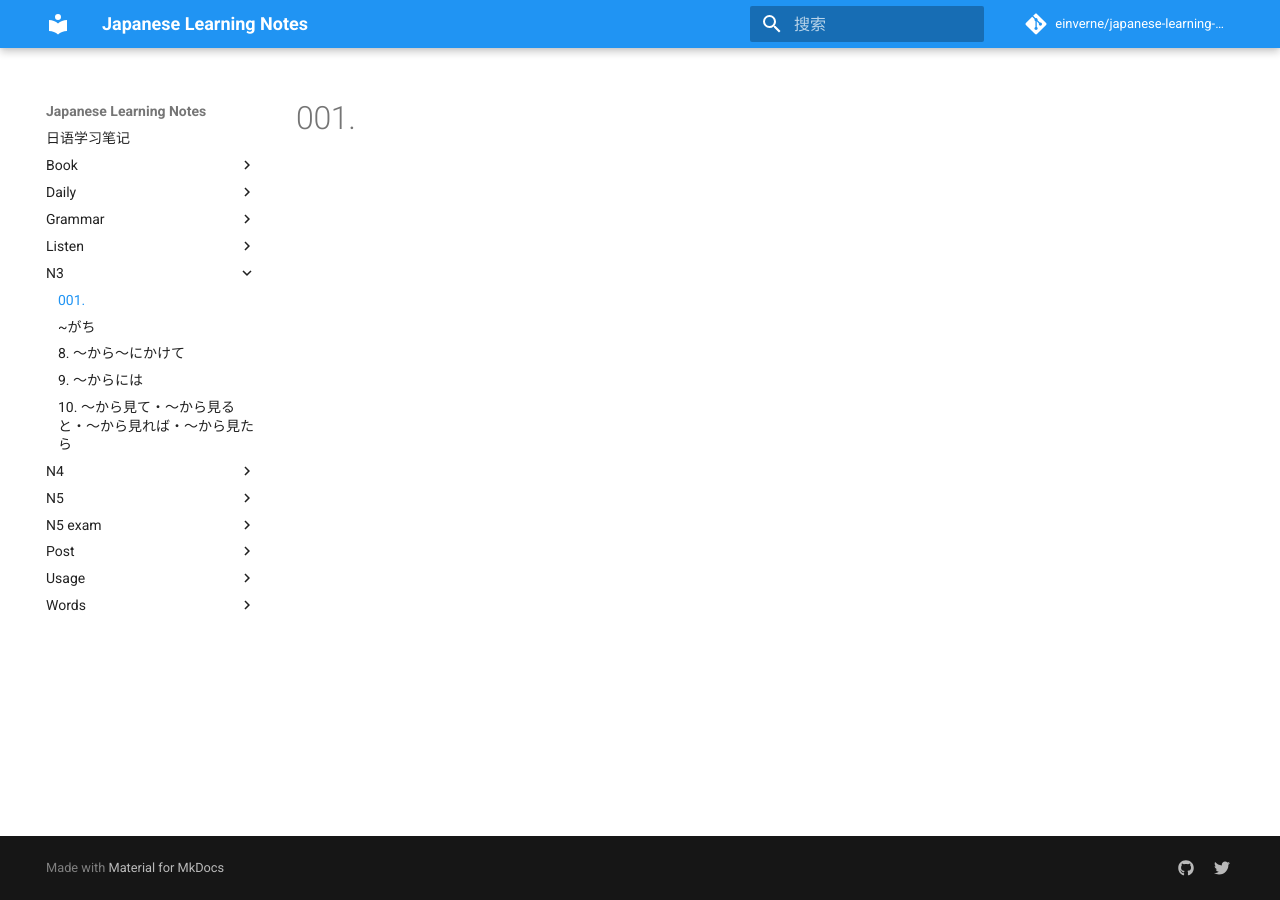
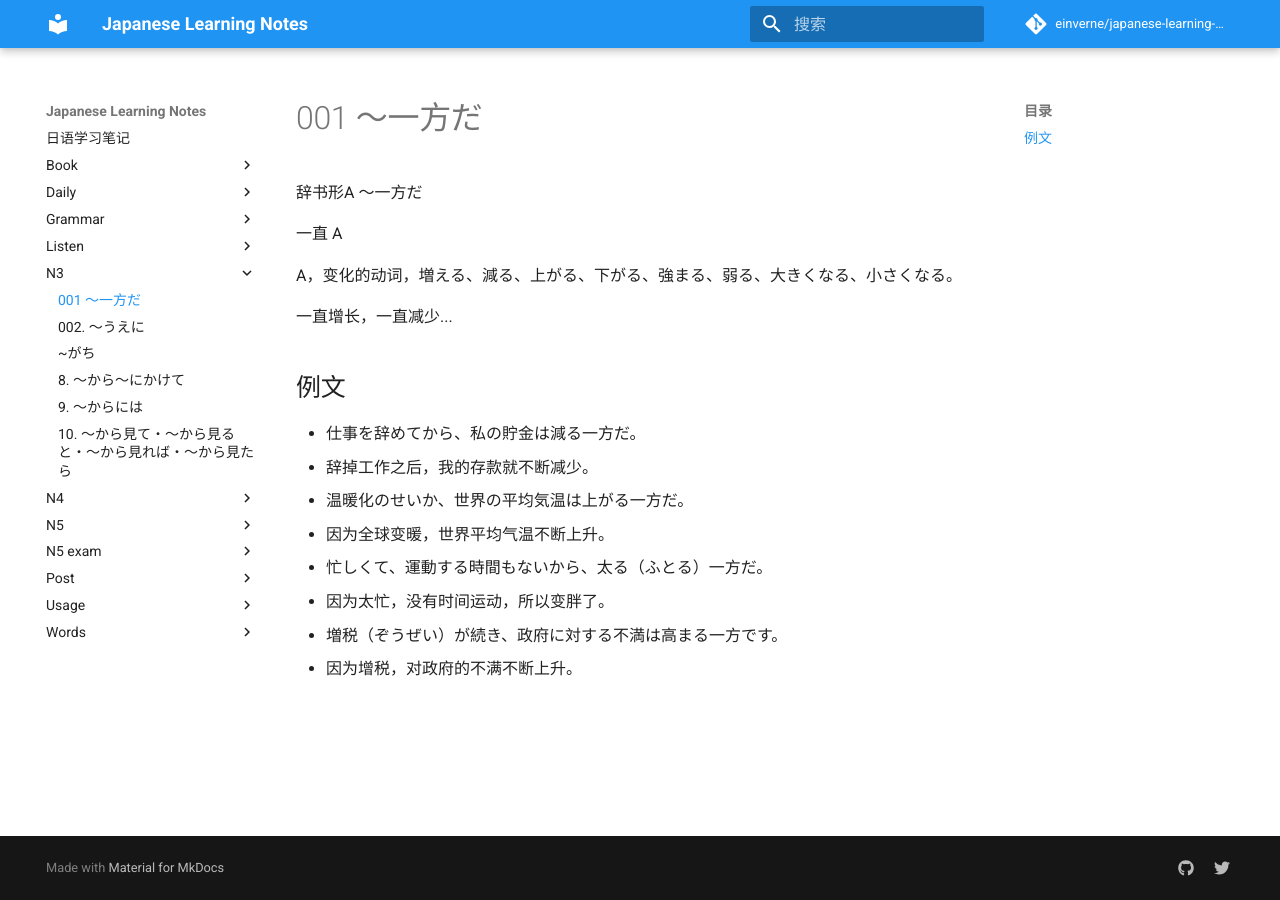
Before and after one commit to einverne/japanese-learning-notes, an MkDocs documentation site: the page built from docs/n3/n3-ep001.md, in a window 1280 px wide. Built offline with MkDocs 1.6.1 and Material for MkDocs 9.7.7, drawn with Linux system fonts in a browser that asks for light colours; comment, search, counter and statistics services are not loaded.

Commit message:
feat: add n3 docs

```diff
--- a/docs/n3/n3-ep001.md
+++ b/docs/n3/n3-ep001.md
@@ -1,3 +1,23 @@
 
 
-# 001.
+# 001 ～一方だ
+
+辞书形A ～一方だ
+
+一直 A
+
+A，变化的动词，増える、減る、上がる、下がる、強まる、弱る、大きくなる、小さくなる。
+
+一直增长，一直减少...
+
+
+## 例文
+
+- 仕事を辞めてから、私の貯金は減る一方だ。
+- 辞掉工作之后，我的存款就不断减少。
+- 温暖化のせいか、世界の平均気温は上がる一方だ。
+- 因为全球变暖，世界平均气温不断上升。
+- 忙しくて、運動する時間もないから、太る（ふとる）一方だ。
+- 因为太忙，没有时间运动，所以变胖了。
+- 増税（ぞうぜい）が続き、政府に対する不満は高まる一方です。
+- 因为增税，对政府的不满不断上升。
```
Also changed, not shown: docs/n3/n3-ep002.md (added, +23 -0 lines).
